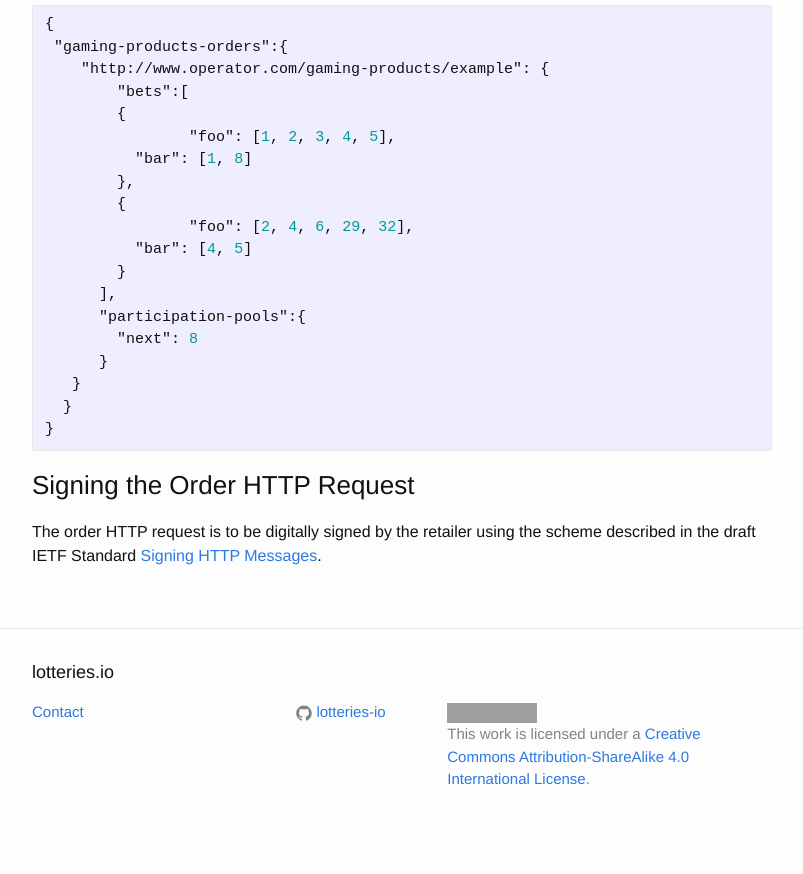
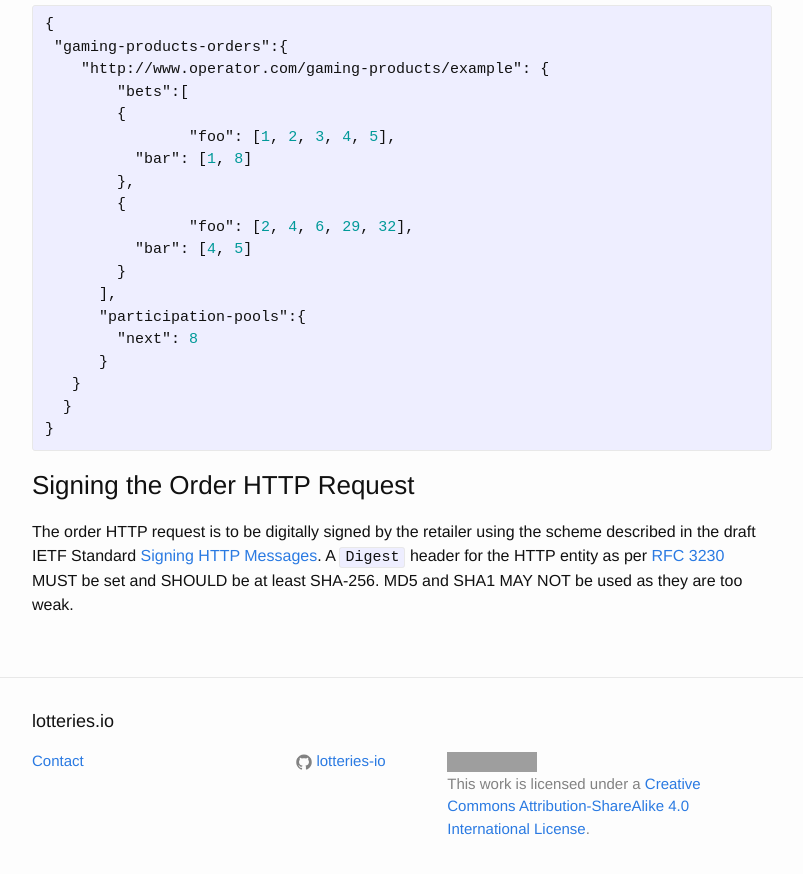
Before and after one commit to lotteries-io/lotteries-io.github.io, a Jekyll site: the page built from _application-profiles/lotteries-io.md, in a window 1280 px wide and 900 px high, scrolled down 2037 px. Shown: the top 874 px of the window, without its empty margins (238-1041 px from the left). Built offline with Jekyll 4.4.1, drawn with Linux system fonts in a browser that asks for light colours; before the commit the page ends 2888 px from its top, so only the background shows below that; grey boxes are pictures that could not be loaded.

Commit message:
Added Digest header requirement.

```diff
--- a/_application-profiles/lotteries-io.md
+++ b/_application-profiles/lotteries-io.md
@@ -93,4 +93,4 @@ For example:
 {% endhighlight %}
 
 ### Signing the Order HTTP Request
-The order HTTP request is to be digitally signed by the retailer using the scheme described in the draft IETF Standard [Signing HTTP Messages](https://tools.ietf.org/html/draft-cavage-http-signatures-03).
+The order HTTP request is to be digitally signed by the retailer using the scheme described in the draft IETF Standard [Signing HTTP Messages](https://tools.ietf.org/html/draft-cavage-http-signatures-03). A `Digest` header for the HTTP entity as per [RFC 3230](http://tools.ietf.org/html/rfc3230) MUST be set and SHOULD be at least SHA-256. MD5 and SHA1 MAY NOT be used as they are too weak.
```
